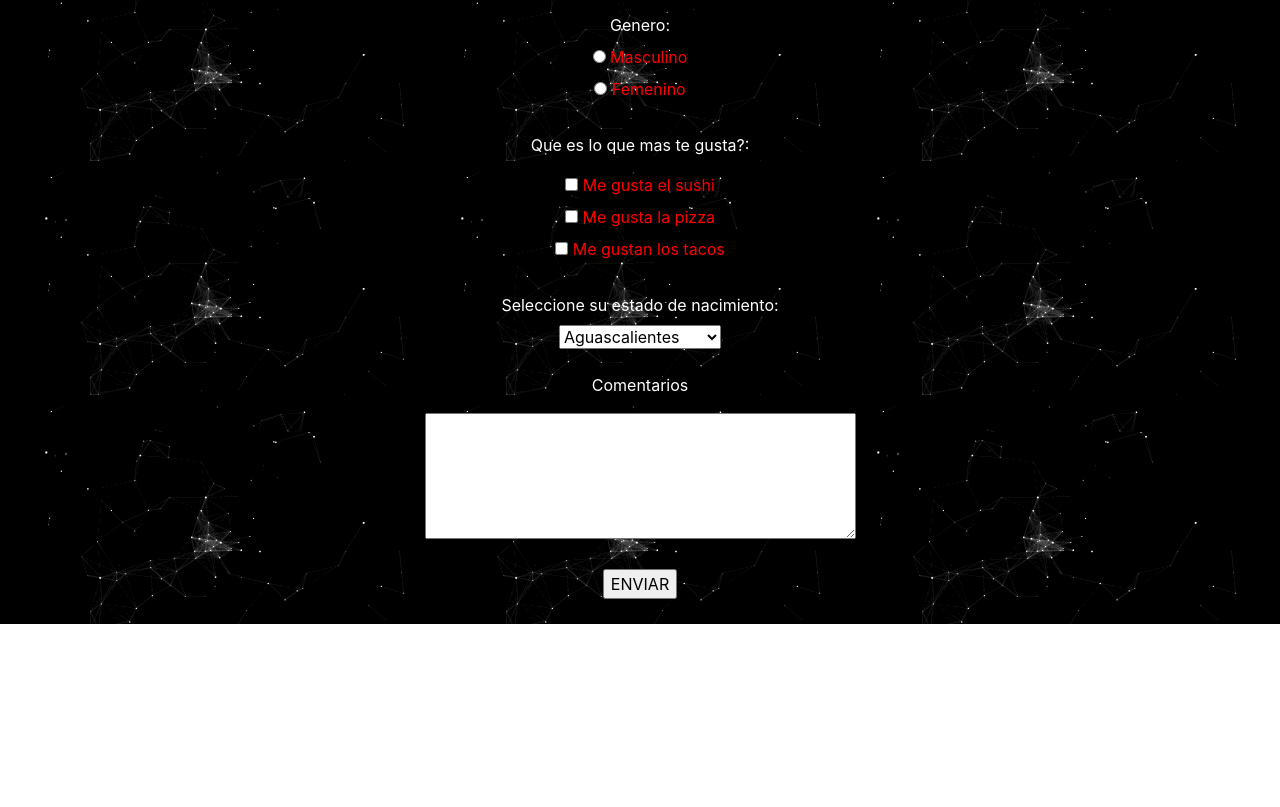
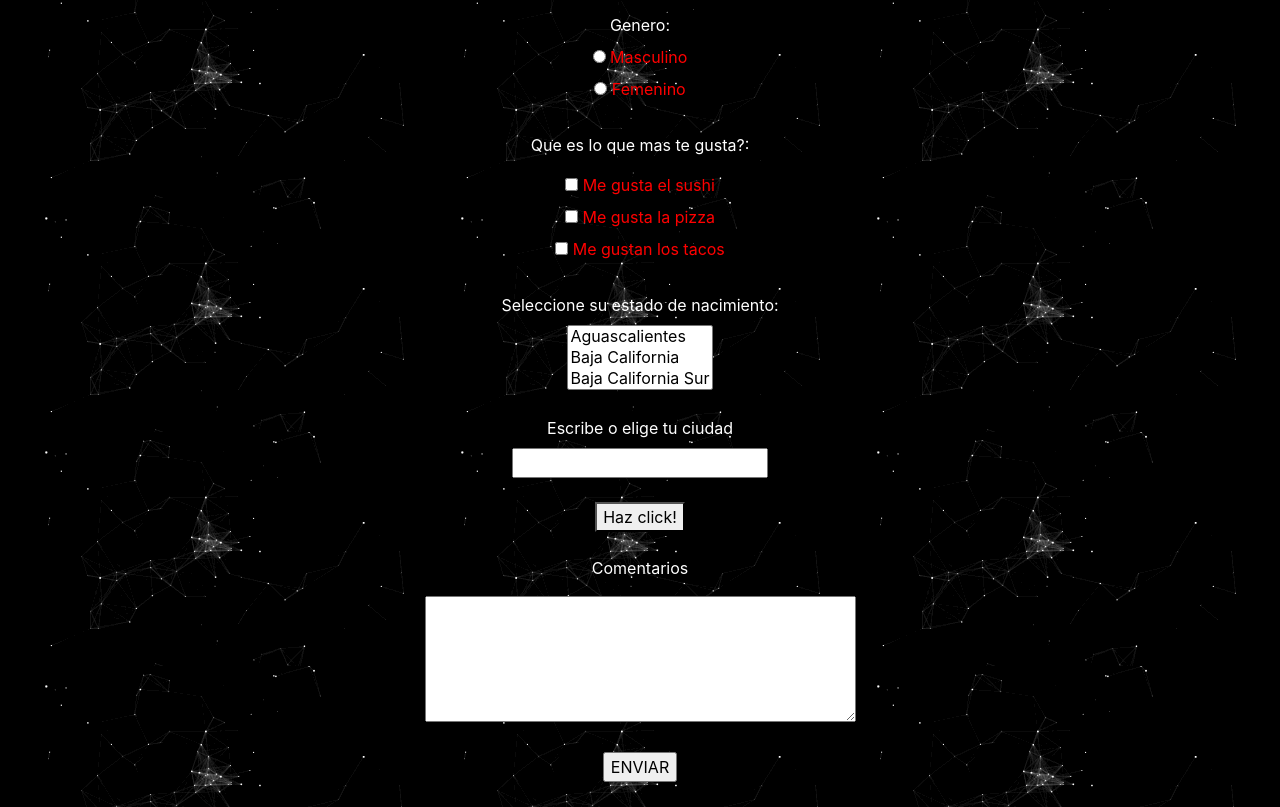
Before and after one commit to GabrielPaezBonilla/GabrielPaezBonilla.github.io, a plain HTML site: page Tabla.html in a window 1280 px wide. Shown: the part 972-1779 px from the top of the page. Before the commit the page ends 1596 px from the top, so only its background shows below. Drawn offline with nearby package versions, Linux system fonts and the light colour scheme.

Commit message:
Update Tabla.html
Tabla actualizada formularios

```diff
--- a/Tabla.html
+++ b/Tabla.html
@@ -102,6 +102,7 @@
         <p style="color: white">Llena este formulario para poder ayudarte mejor.
         <br>
         <form>
+        <fieldset>
             <label for="fnombre" style="color: white">Nombre:</label> <br>
             <input type="text" id="fnombre" name="fnombre"> <br>
 
@@ -126,7 +127,7 @@
             <label for="Preferencia3" style="color: red">Me gustan los tacos</label> <br><br>
 
             <label for="Estado" style="color: white">Seleccione su estado de nacimiento:</label> <br>
-            <select id="Estados" name="Estados">
+            <select id="Estados" name="Estados" size=3 multiple>
                 <option value="Aguascalientes">Aguascalientes</option>
                 <option value="Baja California">Baja California</option>
                 <option value="Baja California Sur">Baja California Sur</option>
@@ -163,10 +164,26 @@
 
             <br><br>
 
+            <label for="Ciudad" style="color: white">Escribe o elige tu ciudad</label>
+            <br>
+            <input list="Ciudad">
+            <datalist id="Ciudad">
+                <option value="Los Mochis">
+                <option value="Culiacán">
+                <option value="Mazatlán">
+                <option value="Concordia">
+                <option value="Escuinapa">
+            </datalist>
+
+            <br><br>
+            <button type="button" onclick="alert('presionaste el boton')">Haz click!</button>
+            <br><br>
+
             <p style="color: white">Comentarios</p>
             <textarea name="Comentarios" cols="40" rows="5"></textarea> <br><br>
 
             <input type="submit" value="ENVIAR">
+        </fieldset>
         </form>
         </p>
     </footer>
```
